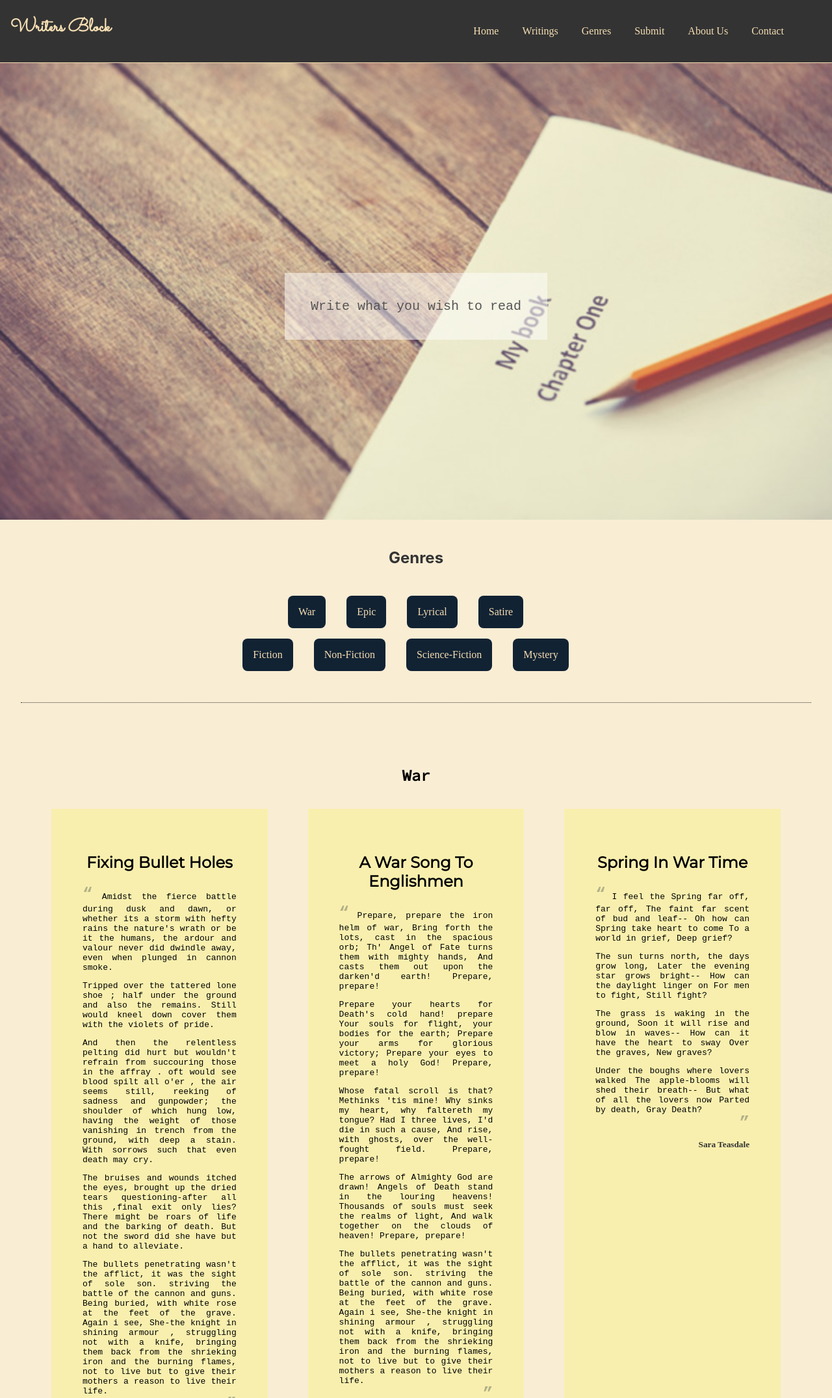
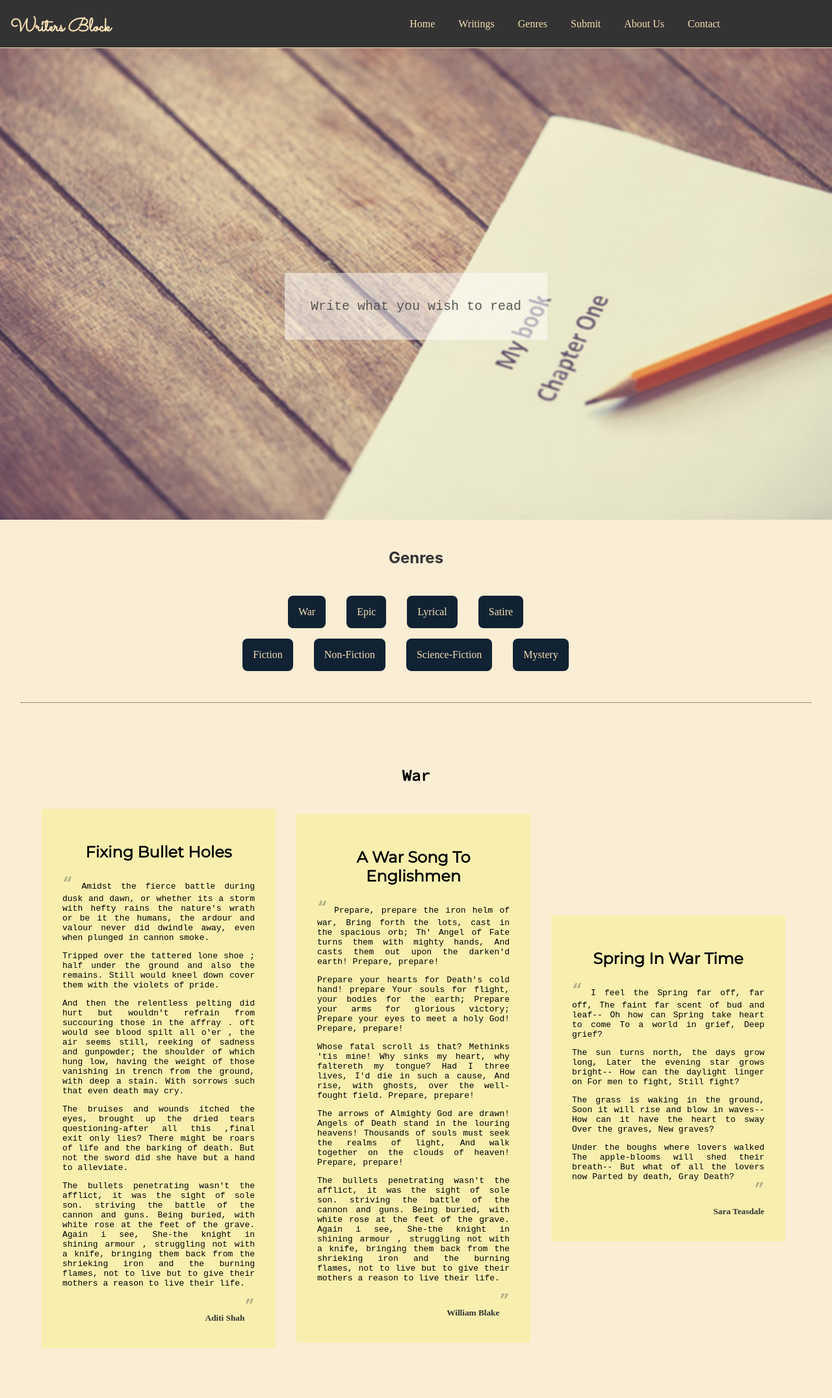
Before and after one commit to shreya-shah/shreya-shah, a plain HTML site: page WritersBlock/index.html in a window 1280 px wide. Shown: the top 2152 px of the page at 65% size. Drawn offline with Linux system fonts and the light colour scheme.

Commit message:
Fixed some bugs

```diff
--- a/WritersBlock/css/index.css
+++ b/WritersBlock/css/index.css
@@ -11,7 +11,7 @@ body{
 header{
     background: #333;
     border-bottom: 0.2px solid wheat;
-    padding: 1em;
+    padding: 0.4em;
     position: fixed;
     width: 100%;
     z-index: 1;
@@ -44,7 +44,7 @@ header #logo{
 .fa-navicon{
     position: fixed;
     left: 90%;
-    top: 3.8%;
+    top: 3%;
     font-size: 1.5em;
 }
 
@@ -121,6 +121,7 @@ header ul li a:hover{
     display: flex;
     flex-flow: column wrap;
     text-align: justify;
+    align-items: center;
 }
 
 .war-genre h2,.science-fiction-genre h2{
@@ -161,7 +162,8 @@ header ul li a:hover{
 .war-item,.science-fiction-item{
     background: rgba(240, 240, 56, 0.247);
     margin: 1em;
-    padding: 3em;
+    width: 50%;;
+    padding: 2em;
 }
 
 /* Styling form */
@@ -260,24 +262,23 @@ input::placeholder{
 }
 
 /* Media queries */
-@media (min-width:750px){
-    .try{
-        display: flex;
-        flex-flow: column wrap;
-        text-align: justify;
+
+@media (min-width:800px){
+    header{
+        padding: 1em;
     }
+
     header ul{
         display: inline;
         position: relative;
         right: 12em;
-        float: right;
     }
 
     header ul li{
         display: inline;
         position: relative;
-        left: 20%;
-        padding-left: 2em;
+        left: 45%;
+        padding-left: 0.5%;
     }
 
     header ul li a:hover{
@@ -293,11 +294,10 @@ input::placeholder{
     .war-genre,.science-fiction-genre{
         flex-direction: row;
         display:flex;
-        justify-content: space-around;
     }
 
     .war-item,.science-fiction-item{
-        width: 20%;
+        width: 25%;
     }
 
     .contact-info{
@@ -319,6 +319,12 @@ input::placeholder{
     }
 }
 
+@media (min-width:950px){
+    header ul li{
+        padding-left: 2em;
+    }
+}
+
 @media (min-width:600px){
     .genre-box{
         flex-flow: row wrap;
```
